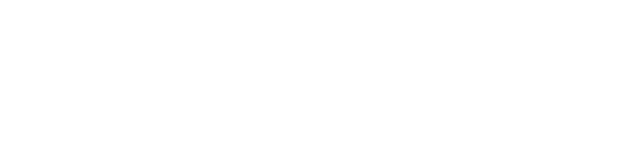
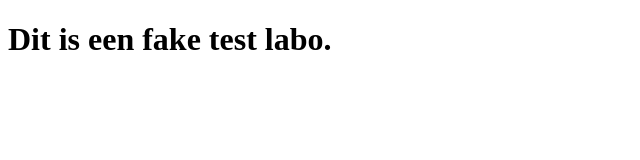
Before and after one commit to HogeSchoolJayden/HogeSchoolJayden.github.io, a plain HTML site: page index.html in a window 1280 px wide. Shown: the whole page, without its empty margins (0-640 px from the left). Drawn offline with Linux system fonts and the light colour scheme.

Commit message:
Update index.html

```diff
--- a/index.html
+++ b/index.html
@@ -5,6 +5,6 @@
     <title>Title</title>
 </head>
 <body>
-
+    <h1>Dit is een fake test labo.</h1>
 </body>
 </html>
```
